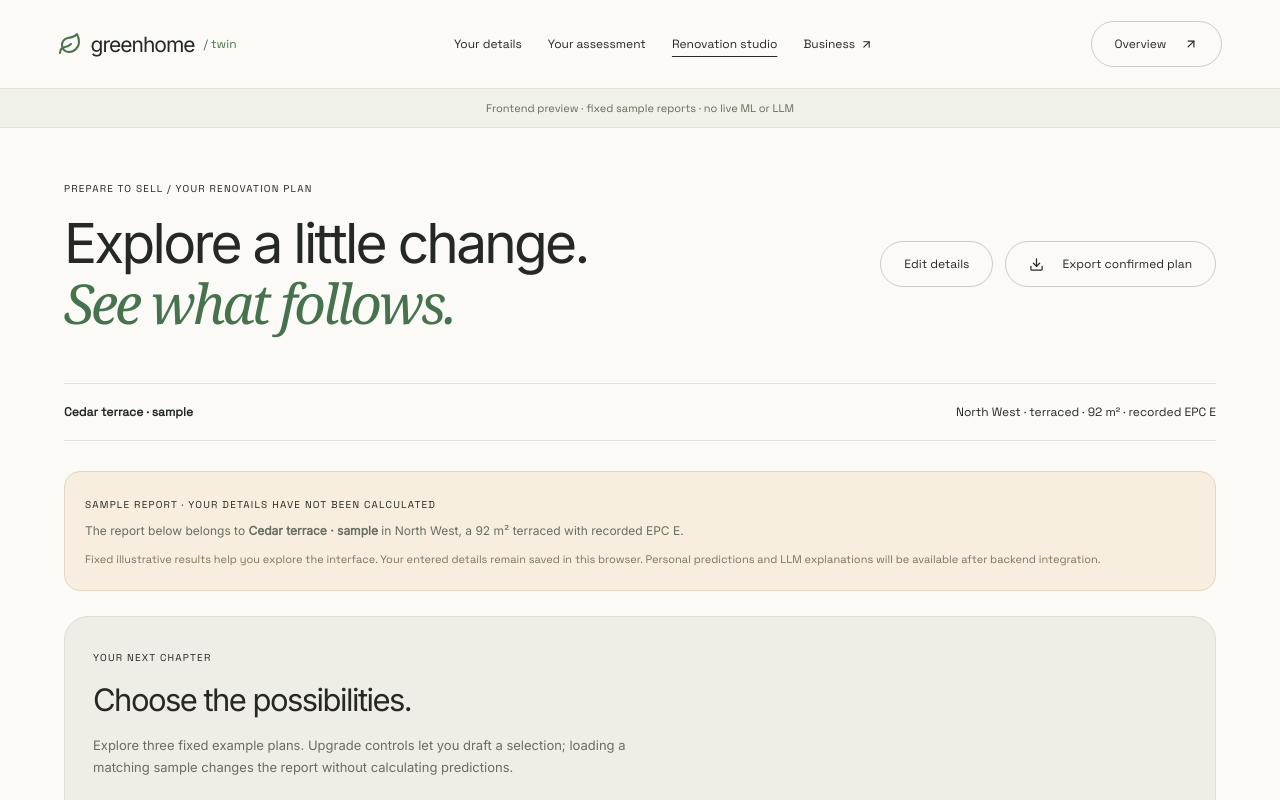
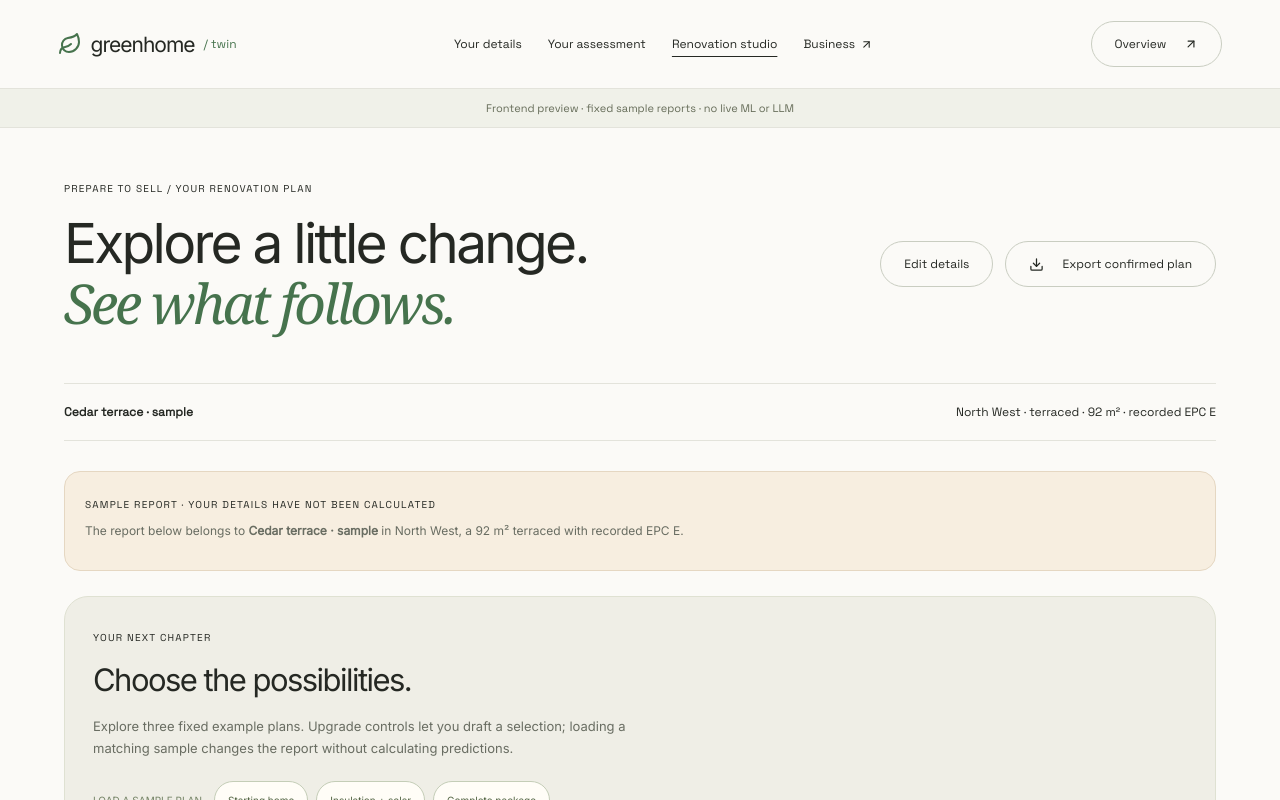
Before and after one commit to goyaladitay11/megathon, a Next.js app in the folder frontend/: page /simulate in a window 1280 px wide. Shown: the top 800 px of the page. Built offline with nearby package versions, Linux system fonts and the light colour scheme.

Commit message:
Remove extra line

```diff
--- a/frontend/components/green-home.tsx
+++ b/frontend/components/green-home.tsx
@@ -804,12 +804,6 @@ export default function GreenHome({ view }: { view: View }) {
                       {sampleProperty.type} with recorded EPC{" "}
                       {sampleProperty.epcRating}.
                     </p>
-                    <small>
-                      Fixed illustrative results help you explore the interface.
-                      Your entered details remain saved in this browser.
-                      Personal predictions and LLM explanations will be
-                      available after backend integration.
-                    </small>
                   </aside>
                 )}
 
```
Also changed, not shown: 1 other file (tests, documents, lock files or other folders).
